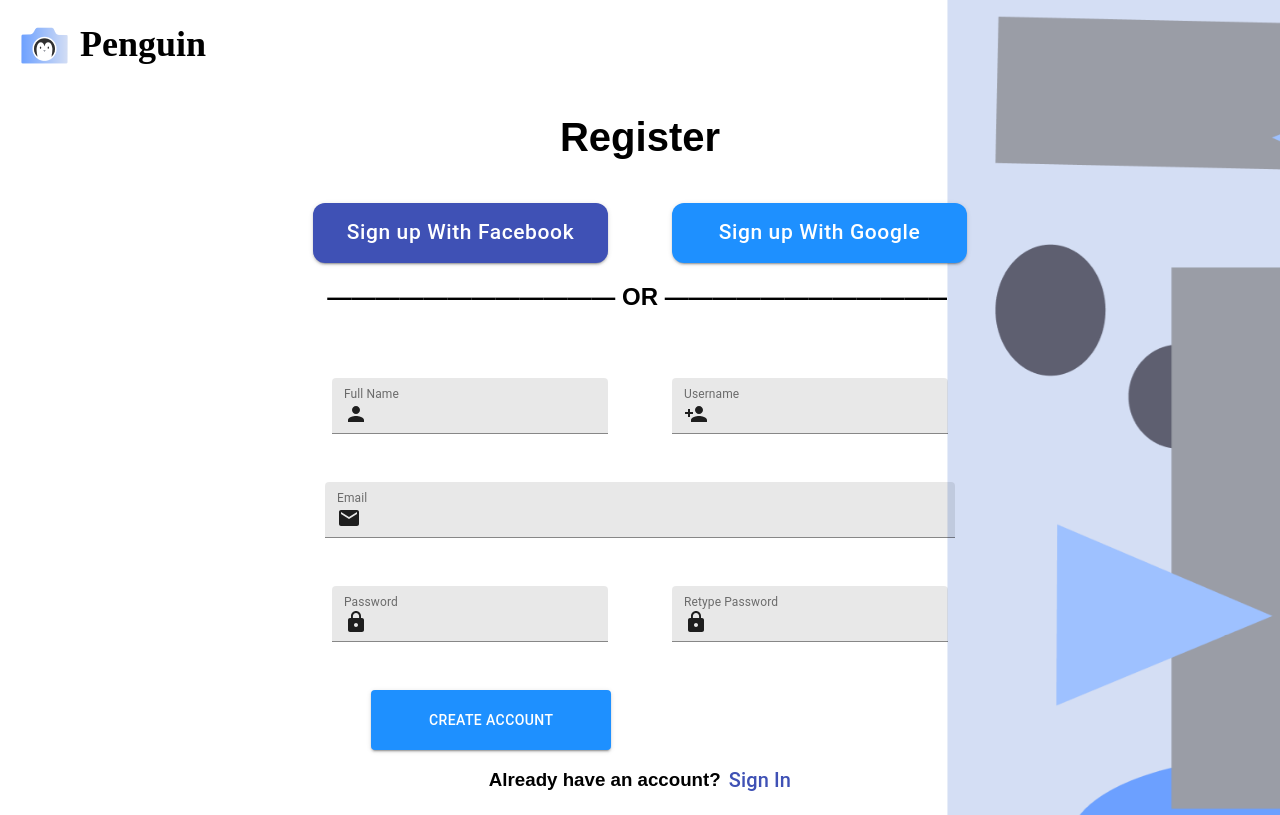
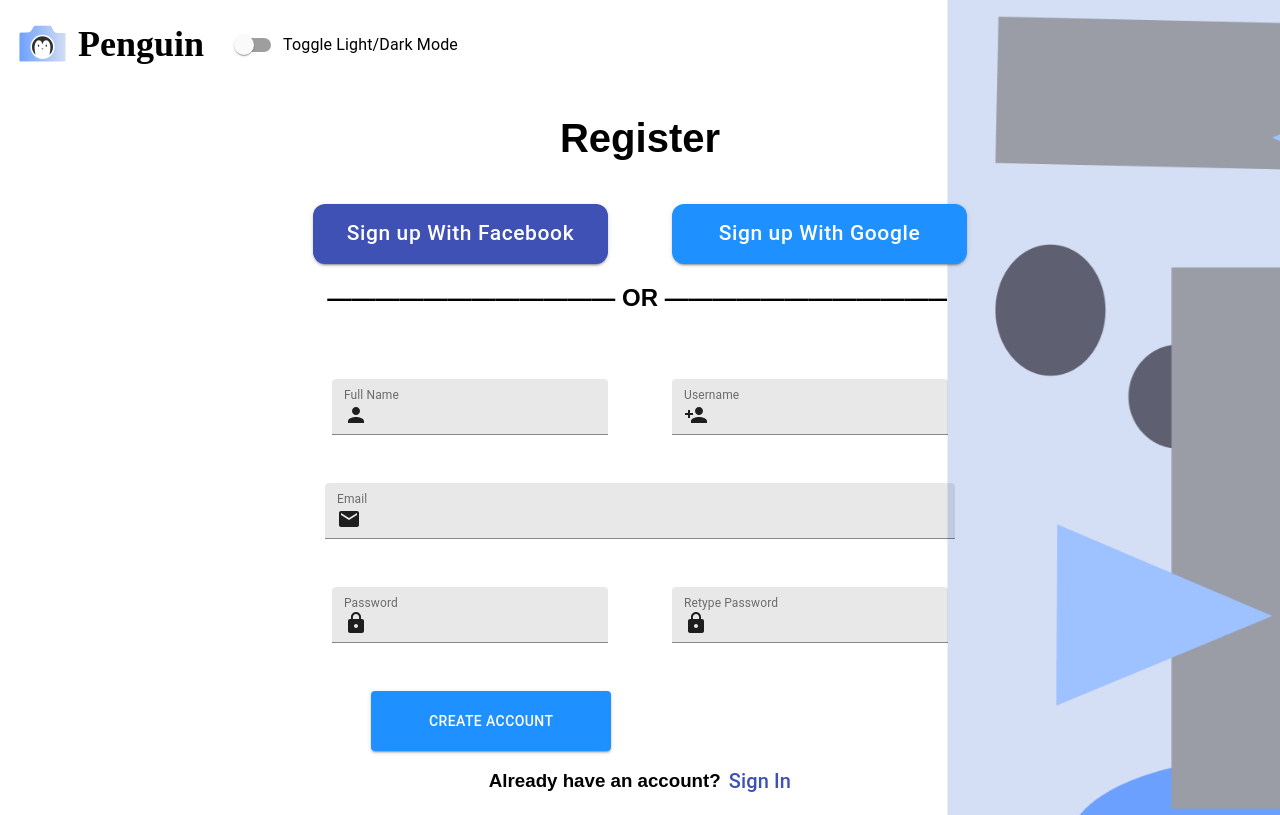
Before and after one commit to bluAsterisk/CECS448_Project, a React (Create React App) app in the folder Phase 3/penguin/: page /registration in a window 1280 px wide. Built offline with nearby package versions, Linux system fonts and the light colour scheme.

Commit message:
added theme toggle (no functionality)

```diff
--- a/Phase 3/penguin/src/components/DashboardPage/dashboardPage.js
+++ b/Phase 3/penguin/src/components/DashboardPage/dashboardPage.js
@@ -13,8 +13,7 @@ function DashboardPage(){
             <Header />
             <AccSettings />
             <Container maxWidth="sm">
-
-            <center><WelcomeTxt></WelcomeTxt></center>
+                <center><WelcomeTxt></WelcomeTxt></center>
             <Buttons />
             </Container>
         </div>
--- a/Phase 3/penguin/src/components/Header/Header.js
+++ b/Phase 3/penguin/src/components/Header/Header.js
@@ -1,20 +1,38 @@
 import React from 'react'
 import styled from 'styled-components'
 import Logo from './Logo'
+import Toggle from '../Toggle/switch'
+import Grid from '@material-ui/core/Grid';
 
 const Container = styled.div`
-    background-color: ${({ theme }) => theme.primary};
-    height: 88px;
-    width: auto;
-    display: flex;
-    flex-direction: column;
-    align-items: start;
+    padding: 15px;
 `
+
+const PenguinName = styled.div`
+    position: absolute;
+    font-family: "Pier Sans";
+    font-style: normal;
+    font-weight: bold;
+    font-size: 36px;
+    color: "#303030";
+`
+
 function Header(){
     return(
         <Container>
-            <Logo />
+            <Grid
+            container
+            direction="row"
+            justify="leflex-start"
+            alignItems="center"
+            spacing={4}>
+
+                <Grid item><Logo /></Grid>
+                <Grid item><Toggle/></Grid>
+
+            </Grid>
         </Container>
+
 
     );
 }
--- a/Phase 3/penguin/src/components/Header/Logo.js
+++ b/Phase 3/penguin/src/components/Header/Logo.js
@@ -1,6 +1,7 @@
 import React from 'react'
 import styled from 'styled-components'
 import Image from '../../assests/images/penguinIcon.png'
+import Grid from '@material-ui/core/Grid';
 
 const Container = styled.div`
     margin-top: 17px;
@@ -10,11 +11,6 @@ const PenguinIcon = styled.img`
 
 `
 const PenguinName = styled.div`
-    position: absolute;
-    width: 131px;
-    height: 43px;
-    left: 80px;
-    top: 23px;
     font-family: "Pier Sans";
     font-style: normal;
     font-weight: bold;
@@ -24,10 +20,17 @@ const PenguinName = styled.div`
 `
 function Logo(){
     return(
-        <Container>
-            <PenguinIcon src={Image} />
-            <PenguinName>Penguin</PenguinName>
-        </Container>
+
+        <Grid
+            container
+            justify="center"
+            alignItems="center"
+            spacing={1}>
+
+                <Grid item><PenguinIcon src={Image} /></Grid>
+                <Grid item><PenguinName>Penguin</PenguinName></Grid>
+
+        </Grid>
     );
 }
 export default Logo
--- /dev/null
+++ b/Phase 3/penguin/src/components/Toggle/switch.js
@@ -0,0 +1,20 @@
+import React from 'react';
+import Switch from '@material-ui/core/Switch';
+import FormGroup from '@material-ui/core/FormGroup';
+import FormControlLabel from '@material-ui/core/FormControlLabel';
+import FormControl from '@material-ui/core/FormControl';
+
+export default function FormControlLabelPosition() {
+  return (
+    <FormControl component="fieldset">
+      <FormGroup aria-label="position" row>
+        <FormControlLabel
+          value="end"
+          control={<Switch color="primary" />}
+          label="Toggle Light/Dark Mode"
+          labelPlacement="end"
+        />
+      </FormGroup>
+    </FormControl>
+  );
+}
```
